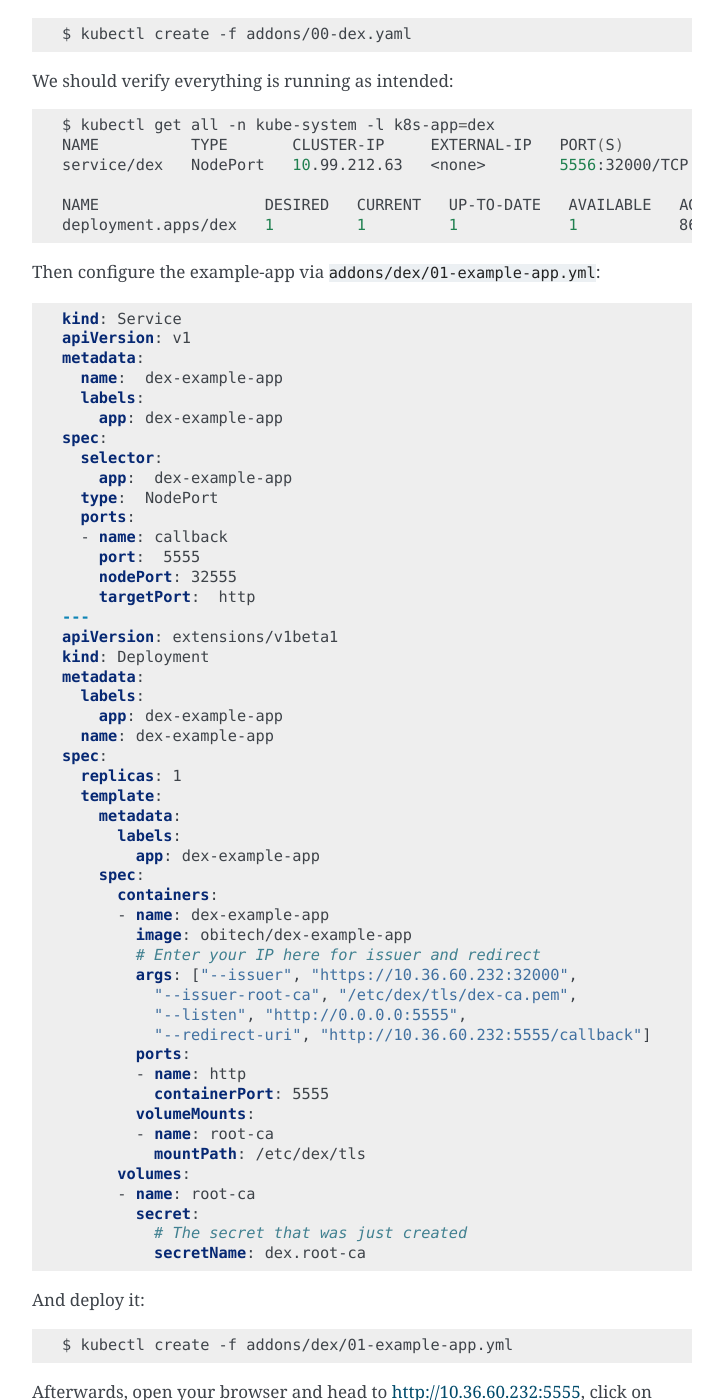
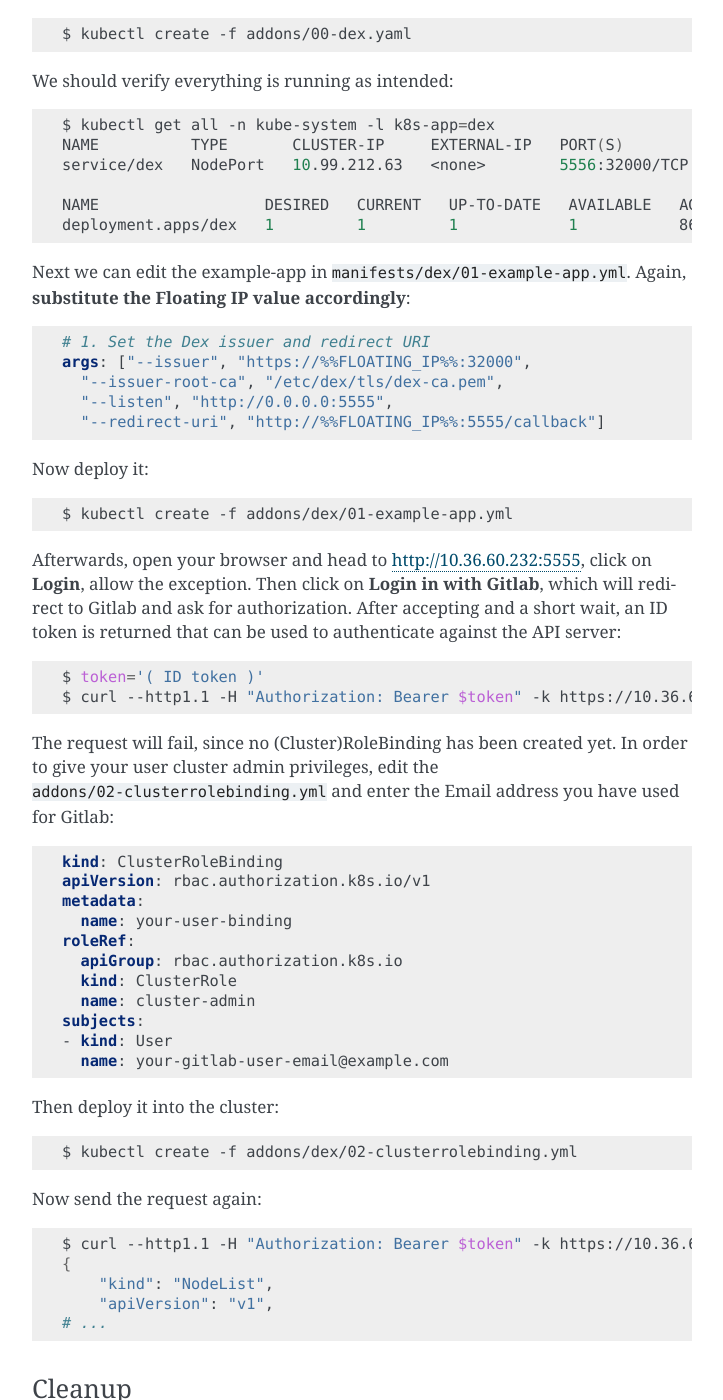
Before and after one commit to noris-network/koris, a Sphinx documentation site: the page built from docs/addons.rst, in a window 1280 px wide and 1400 px high, scrolled down 6173 px. Shown: the whole window, without its empty margins (388-1111 px from the left). Built offline with Sphinx 7.4.7, drawn with Linux system fonts in a browser that asks for light colours.

Commit message:
Extended docs
[skip-ci]

```diff
--- a/docs/addons.rst
+++ b/docs/addons.rst
@@ -252,61 +252,18 @@ We should verify everything is running as intended:
     NAME                  DESIRED   CURRENT   UP-TO-DATE   AVAILABLE   AGE
     deployment.apps/dex   1         1         1            1           86s
 
-
-Then configure the example-app via ``addons/dex/01-example-app.yml``:
+Next we can edit the example-app in ``manifests/dex/01-example-app.yml``. Again, **substitute the Floating IP value
+accordingly**:
 
 .. code:: yaml
 
-    kind: Service
-    apiVersion: v1
-    metadata:
-      name:  dex-example-app
-      labels:
-        app: dex-example-app
-    spec:
-      selector:
-        app:  dex-example-app
-      type:  NodePort
-      ports:
-      - name: callback
-        port:  5555
-        nodePort: 32555
-        targetPort:  http
-    ---
-    apiVersion: extensions/v1beta1
-    kind: Deployment
-    metadata:
-      labels:
-        app: dex-example-app
-      name: dex-example-app
-    spec:
-      replicas: 1
-      template:
-        metadata:
-          labels:
-            app: dex-example-app
-        spec:
-          containers:
-          - name: dex-example-app
-            image: obitech/dex-example-app
-            # Enter your IP here for issuer and redirect
-            args: ["--issuer", "https://10.36.60.232:32000",
-              "--issuer-root-ca", "/etc/dex/tls/dex-ca.pem",
-              "--listen", "http://0.0.0.0:5555",
-              "--redirect-uri", "http://10.36.60.232:5555/callback"]
-            ports:
-            - name: http
-              containerPort: 5555
-            volumeMounts:
-            - name: root-ca
-              mountPath: /etc/dex/tls
-          volumes:
-          - name: root-ca
-            secret:
-              # The secret that was just created
-              secretName: dex.root-ca
+      # 1. Set the Dex issuer and redirect URI
+      args: ["--issuer", "https://%%FLOATING_IP%%:32000",
+        "--issuer-root-ca", "/etc/dex/tls/dex-ca.pem",
+        "--listen", "http://0.0.0.0:5555",
+        "--redirect-uri", "http://%%FLOATING_IP%%:5555/callback"]
 
-And deploy it:
+Now deploy it:
 
 .. code:: shell
 
```
Also changed, not shown: 1 other file.
